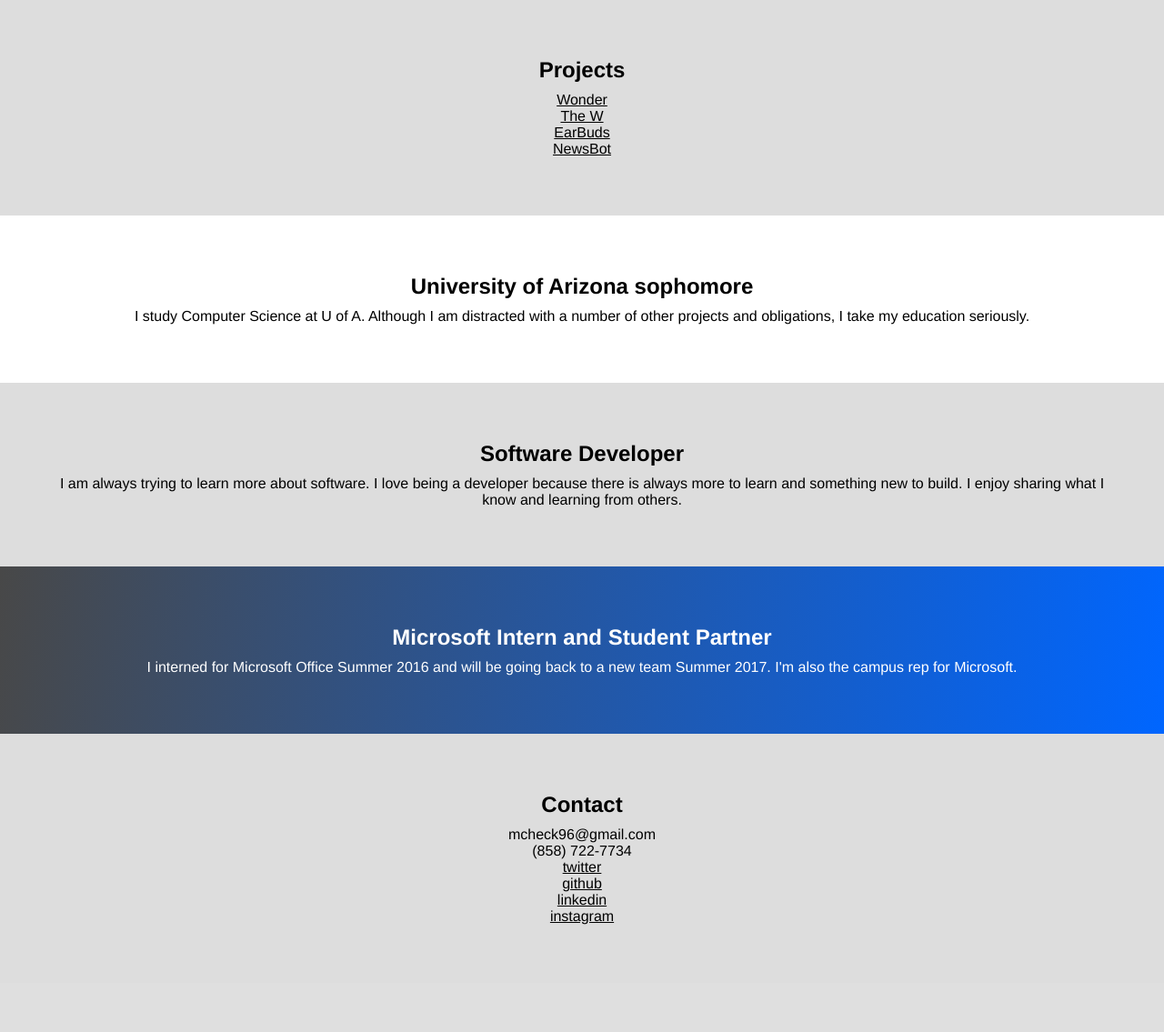
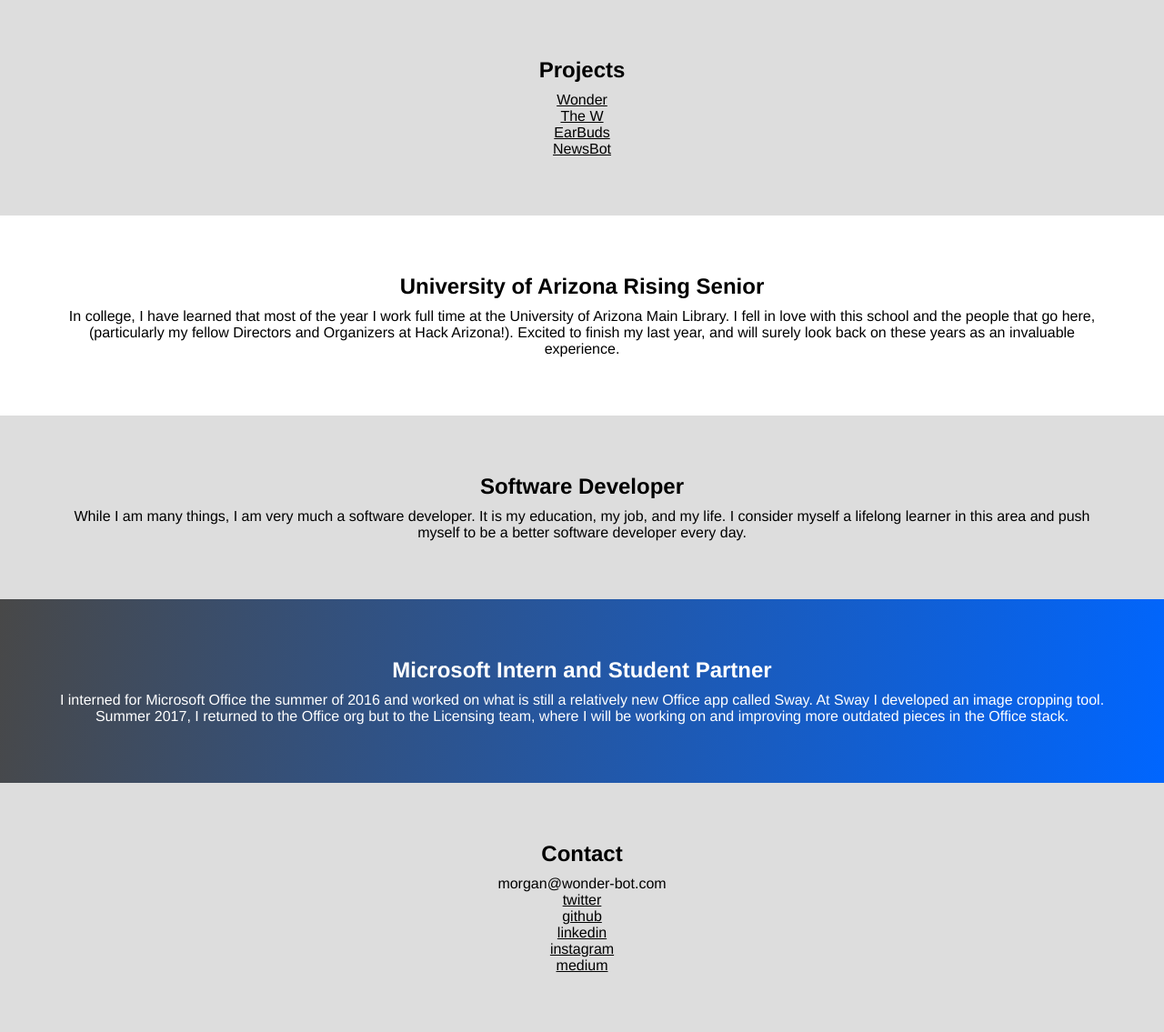
Before and after one commit to moheck/morgancheck, a PHP site: page / in a window 1280 px wide. Shown: the part 380-1515 px from the top of the page at 91% size. Before the commit the page ends 1397 px from the top, so only its background shows below. Run offline with PHP 8.4, Linux system fonts and the light colour scheme.

Commit message:
homepage update

```diff
--- a/index.php
+++ b/index.php
@@ -89,28 +89,28 @@ h1 span{
 	 </div>
 
 	 <div id="college" class="section">
-		 <h2>University of Arizona sophomore</h2>
-		 <p> I study Computer Science at U of A. Although I am distracted with a number of other projects and obligations, I take my education seriously. </p>
+		 <h2>University of Arizona Rising Senior</h2>
+		 <p> In college, I have learned that most of the year I work full time at the University of Arizona Main Library. I fell in love with this school and the people that go here, (particularly my fellow Directors and Organizers at Hack Arizona!). Excited to finish my last year, and will surely look back on these years as an invaluable experience. </p>
 	 </div>
 
 	 <div id="dev" class="section">
 		 <h2> Software Developer</h2>
-		 <p> I am always trying to learn more about software. I love being a developer because there is always more to learn and something new to build. I enjoy sharing what I know and learning from others.
+		 <p> While I am many things, I am very much a software developer. It is my education, my job, and my life. I consider myself a lifelong learner in this area and push myself to be a better software developer every day. </p>
 	 </div>
 
 	 <div id="micro" class="section">
 		 <h2> Microsoft Intern and Student Partner</h2>
-		 <p> I interned for Microsoft Office Summer 2016 and will be going back to a new team Summer 2017. I'm also the campus rep for Microsoft.</p>
+		 <p> I interned for Microsoft Office the summer of 2016 and worked on what is still a relatively new Office app called Sway. At Sway I developed an image cropping tool. Summer 2017, I returned to the Office org but to the Licensing team, where I will be working on and improving more outdated pieces in the Office stack. </p>
 	 </div>
 
 	<div id="bot" class="section">
 		<h2>Contact</h2>
-		<p>mcheck96@gmail.com</p>
-		<p>(858) 722-7734</p>
+		<p>morgan@wonder-bot.com</p>
 		<p><a href="https://twitter.com/morgan_heck">twitter</a></p>
 		<p><a href="https://github.com/moheck">github</a></p>
 		<p><a href="https://www.linkedin.com/in/morgan-heck-04aa3a94?trk=nav_responsive_tab_profile">linkedin</a></p>
 		<p><a href="https://www.instagram.com/mo.heck/">instagram</a></p>
+		<p><a href="https://medium.com/@morgan_heck">medium</a></p>
 	</div>
 </body>
 </html>
```
Also changed, not shown: 1 other file.
